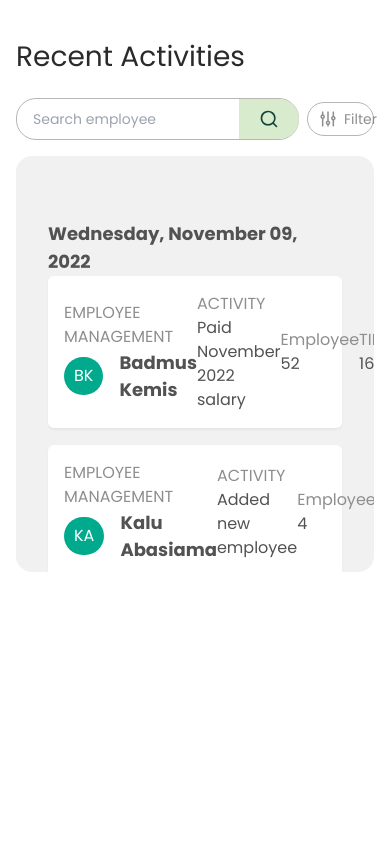
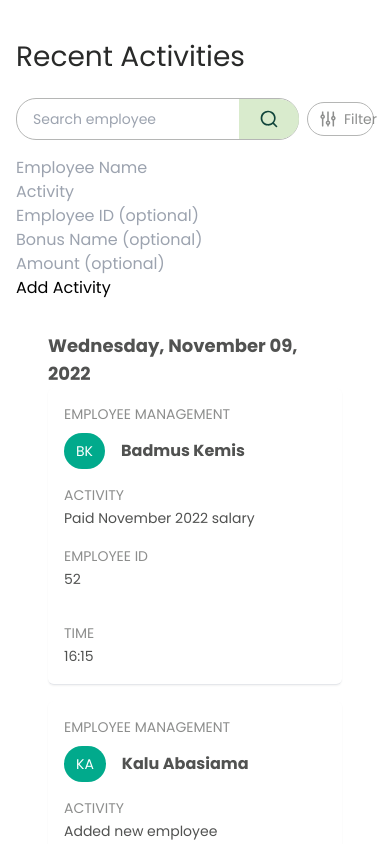
Before and after one commit to SarahHanks04/Eazipay-Project, a React (Vite) app: page /recent-activities in a window 390 px wide. Shown: the top 844 px of the page. Built offline with nearby package versions, Linux system fonts and the light colour scheme.

Commit message:
Activities updated

```diff
--- a/src/Component/Recent Activities/Activities.jsx
+++ b/src/Component/Recent Activities/Activities.jsx
@@ -1,131 +1,95 @@
-// import React, { useEffect, useState } from 'react'
+// import React, { useEffect, useState } from "react";
 // import activitiesData from "../Recent Activities/ActivitiesDataArray";
 // import ActivitiesList from "./ActivitiesList";
-// import AddActivityForm from "./AddActivitiesForm";
 
 // const Activities = () => {
-//     const [filteredActivities, setFilteredActivities] = useState(() => {
-//         // Retrieve Already Saved Activities From LS
-//         const savedActivities = localStorage.getItem("activities");
-//         return savedActivities ? JSON.parse(savedActivities) : activitiesData;
-//       });
+//   const [filteredActivities, setFilteredActivities] = useState(() => {
+//     // Retrieve Already Saved Activities From Local Storage (LS)
+//     const savedActivities = localStorage.getItem("activities");
+//     return savedActivities ? JSON.parse(savedActivities) : activitiesData;
+//   });
 
-//       // Save Activities To LS
-//       useEffect(() => {
-//         localStorage.setItem("activities", JSON.stringify(filteredActivities));
-//       }, [filteredActivities]);
+//   // Save Activities To LS
+//   useEffect(() => {
+//     localStorage.setItem("activities", JSON.stringify(filteredActivities));
+//   }, [filteredActivities]);
 
-//       // Search Functionality
-//       const handleSearch = (query) => {
-//         if (!query) {
-//           setFilteredActivities(activitiesData);
-//         } else {
-//           const result = filteredActivities
-//             .map((day) => ({
-//               ...day,
-//               records: day.records.filter((record) =>
-//                 record.employee.toLowerCase().includes(query.toLowerCase())
-//               ),
-//             }))
-//             .filter((day) => day.records.length > 0);
-//           setFilteredActivities(result);
-//         }
+//   // Search Functionality
+//   const handleSearch = (query) => {
+//     if (!query) {
+//       setFilteredActivities(activitiesData);
+//     } else {
+//       const result = filteredActivities
+//         .map((day) => ({
+//           ...day,
+//           records: day.records.filter((record) =>
+//             record.employeeName.toLowerCase().includes(query.toLowerCase())
+//           ),
+//         }))
+//         .filter((day) => day.records.length > 0);
+//       setFilteredActivities(result);
+//     }
+//   };
+
+//   // Filter Functionality
+//   const handleFilter = (filterType) => {
+//     if (!filterType) {
+//       setFilteredActivities(activitiesData);
+//     } else {
+//       const result = filteredActivities
+//         .map((day) => ({
+//           ...day,
+//           records: day.records.filter((record) =>
+//             record.activity.toLowerCase().includes(filterType)
+//           ),
+//         }))
+//         .filter((day) => day.records.length > 0);
+//       setFilteredActivities(result);
+//     }
+//   };
+
+//   // Add New Activity Functionality
+//   const handleAddActivity = (date, newActivity) => {
+//     const existingDateIndex = filteredActivities.findIndex(
+//       (day) => day.date === date
+//     );
+
+//     if (existingDateIndex !== -1) {
+//       const updatedActivities = [...filteredActivities];
+//       updatedActivities[existingDateIndex].records.push(newActivity);
+//       setFilteredActivities(updatedActivities);
+//     } else {
+//       const newDay = {
+//         date,
+//         records: [newActivity],
 //       };
+//       setFilteredActivities([...filteredActivities, newDay]);
+//     }
+//   };
 
-//       // Filter Functionality
-//       const handleFilter = (filterType) => {
-//         if (!filterType) {
-//           setFilteredActivities(activitiesData);
-//         } else {
-//           const result = filteredActivities
-//             .map((day) => ({
-//               ...day,
-//               records: day.records.filter((record) =>
-//                 record.activity.toLowerCase().includes(filterType)
-//               ),
-//             }))
-//             .filter((day) => day.records.length > 0);
-//           setFilteredActivities(result);
-//         }
-//       };
-
-//       // Add New Activity Functionality
-//       const handleAddActivity = (date, newActivity) => {
-//         const existingDateIndex = filteredActivities.findIndex(
-//           (day) => day.date === date
-//         );
-
-//         if (existingDateIndex !== -1) {
-//           const updatedActivities = [...filteredActivities];
-//           updatedActivities[existingDateIndex].records.push(newActivity);
-//           setFilteredActivities(updatedActivities);
-//         } else {
-//           const newDay = {
-//             date,
-//             records: [newActivity],
-//           };
-//           setFilteredActivities([...filteredActivities, newDay]);
-//         }
-//       };
 //   return (
-//     <div className="overflow-y-auto h-[17rem] pt-8 bg-[#F2F1F1] rounded-[16px]">
-//       {/* <AddActivityForm onAddActivity={handleAddActivity} /> */}
+//     <div className="overflow-y-auto h-[26rem] pt-8 bg-[#F2F1F1] rounded-[16px]">
 //       <ActivitiesList activities={filteredActivities} />
 //     </div>
-//   )
-// }
+//   );
+// };
 
-// export default Activities
-
-import React, { useEffect, useState } from "react";
+// export default Activities;
+import React, { useState, useEffect } from "react";
 import activitiesData from "../Recent Activities/ActivitiesDataArray";
 import ActivitiesList from "./ActivitiesList";
+import AddActivityForm from "./AddActivitiesForm";
+
 
 const Activities = () => {
   const [filteredActivities, setFilteredActivities] = useState(() => {
-    // Retrieve Already Saved Activities From Local Storage (LS)
     const savedActivities = localStorage.getItem("activities");
     return savedActivities ? JSON.parse(savedActivities) : activitiesData;
   });
 
-  // Save Activities To LS
   useEffect(() => {
     localStorage.setItem("activities", JSON.stringify(filteredActivities));
   }, [filteredActivities]);
-
-  // Search Functionality
-  const handleSearch = (query) => {
-    if (!query) {
-      setFilteredActivities(activitiesData);
-    } else {
-      const result = filteredActivities
-        .map((day) => ({
-          ...day,
-          records: day.records.filter((record) =>
-            record.employeeName.toLowerCase().includes(query.toLowerCase())
-          ),
-        }))
-        .filter((day) => day.records.length > 0);
-      setFilteredActivities(result);
-    }
-  };
-
-  // Filter Functionality
-  const handleFilter = (filterType) => {
-    if (!filterType) {
-      setFilteredActivities(activitiesData);
-    } else {
-      const result = filteredActivities
-        .map((day) => ({
-          ...day,
-          records: day.records.filter((record) =>
-            record.activity.toLowerCase().includes(filterType)
-          ),
-        }))
-        .filter((day) => day.records.length > 0);
-      setFilteredActivities(result);
-    }
-  };
 
   // Add New Activity Functionality
   const handleAddActivity = (date, newActivity) => {
@@ -147,7 +111,8 @@ const Activities = () => {
   };
 
   return (
-    <div className="overflow-y-auto h-[26rem] pt-8 bg-[#F2F1F1] rounded-[16px]">
+    <div>
+      <AddActivityForm onAddActivity={handleAddActivity} />
       <ActivitiesList activities={filteredActivities} />
     </div>
   );
--- a/src/Component/Recent Activities/ActivitiesItem.jsx
+++ b/src/Component/Recent Activities/ActivitiesItem.jsx
@@ -8,58 +8,52 @@ const ActivitiesItem = ({ activity }) => {
     return initials;
   };
 
-  console.log(activity);
   return (
-    <div className="flex justify-between items-center p-4 border-b mb-4 bg-white rounded-md shadow-sm">
-      <div>
-        <p className="text-[#8D8E8D] text-[16px]">EMPLOYEE MANAGEMENT</p>
-
-        {/* Display employee name with initials next to it */}
+    <div className="flex flex-col md:flex-row justify-between items-start md:items-center p-4 border-b mb-4 bg-white rounded-md shadow-sm space-y-4 md:space-y-0 md:space-x-6">
+      <div className="w-full md:w-auto">
+        <p className="text-[#8D8E8D] text-[14px] md:text-[16px]">EMPLOYEE MANAGEMENT</p>
         {activity?.employee && (
-          <div className="flex items-center gap-4">
-            {/* Conditionally render the initials */}
-            <span className="text-white bg-[#01AA8C] py-[7px] px-[10px] rounded-full">
+          <div className="flex items-center gap-4 mt-2">
+            <span className="text-white bg-[#01AA8C] py-2 px-3 rounded-full text-sm md:text-base">
               {getInitials(activity.employee)}
             </span>
-            <span className="text-[#515251] font-bold text-[18px]">
+            <span className="text-[#515251] font-bold text-[16px] md:text-[18px]">
               {activity.employee}
             </span>
           </div>
         )}
       </div>
 
-      <div>
-        <p className="text-[#8D8E8D] text-[16px]">ACTIVITY</p>
-        <span className="text-[#515251]">{activity.activity}</span>
+      <div className="w-full md:w-auto">
+        <p className="text-[#8D8E8D] text-[14px] md:text-[16px]">ACTIVITY</p>
+        <span className="text-[#515251] text-sm md:text-base">{activity.activity}</span>
       </div>
 
-      <div>
-        <p className="text-[#8D8E8D] text-[16px]">Employee</p>
-        {/* Display id only if it's present */}
-        {activity.id ? (
-          <span className="text-[#515251]">{activity.id}</span>
-        ) : (
-          <span className="text-[#515251]">No ID</span>
-        )}
+      <div className="w-full md:w-auto">
+        <p className="text-[#8D8E8D] text-[14px] md:text-[16px]">EMPLOYEE ID</p>
+        <span className="text-[#515251] text-sm md:text-base">
+          {activity.id ? activity.id : "No ID"}
+        </span>
       </div>
 
-      <div>
+      <div className="flex justify-between w-full md:w-auto md:gap-8">
         {activity.bonusName && (
           <div>
-            <p className="text-[#8D8E8D] text-[16px]">BONUS</p>
-            <span className="text-[#515251]">{activity.bonusName}</span>
+            <p className="text-[#8D8E8D] text-[14px] md:text-[16px]">BONUS</p>
+            <span className="text-[#515251] text-sm md:text-base">{activity.bonusName}</span>
           </div>
         )}
         {activity.amount && (
           <div>
-            <p className="text-[#8D8E8D] text-[16px]">AMOUNT</p>
-            <span className="text-red-600 font-bold">{activity.amount}</span>
+            <p className="text-[#8D8E8D] text-[14px] md:text-[16px]">AMOUNT</p>
+            <span className="text-red-600 font-bold text-sm md:text-base">{activity.amount}</span>
           </div>
         )}
       </div>
-      <div>
-        <p className="text-[#8D8E8D] text-[16px]">TIME</p>
-        <span className="text-[#515251]">{activity.time}</span>
+
+      <div className="w-full md:w-auto">
+        <p className="text-[#8D8E8D] text-[14px] md:text-[16px]">TIME</p>
+        <span className="text-[#515251] text-sm md:text-base">{activity.time}</span>
       </div>
     </div>
   );
--- a/src/Component/Recent Activities/AddActivitiesForm.jsx
+++ b/src/Component/Recent Activities/AddActivitiesForm.jsx
@@ -1,6 +1,5 @@
 import React, { useState } from "react";
 import Modal from "react-modal";
-import "../Recent Activities/AddActivitiesModal.css";
 
 // Set app element for accessibility
 Modal.setAppElement("#root");
@@ -15,29 +14,12 @@ const AddActivityForm = ({ onAddActivity }) => {
 
   const handleSubmit = (e) => {
     e.preventDefault();
+
     if (!employee || !activity) {
-      setModalIsOpen(true);
+      setModalIsOpen(true); // show error if employee or activity is missing
       return;
     }
 
-    // Add New Activity Functionality
-    const handleAddActivity = (date, newActivity) => {
-      const existingDateIndex = filteredActivities.findIndex(
-        (day) => day.date === date
-      );
-
-      if (existingDateIndex !== -1) {
-        const updatedActivities = [...filteredActivities];
-        updatedActivities[existingDateIndex].records.push(newActivity);
-        setFilteredActivities(updatedActivities);
-      } else {
-        const newDay = {
-          date,
-          records: [newActivity],
-        };
-        setFilteredActivities([...filteredActivities, newDay]);
-      }
-    };
     const currentDate = new Date();
     const day = currentDate.toLocaleString("en-us", { weekday: "long" });
     const month = currentDate.toLocaleString("en-us", { month: "long" });
@@ -56,9 +38,10 @@ const AddActivityForm = ({ onAddActivity }) => {
       amount,
     };
 
+    // Pass the new activity to the parent component
     onAddActivity(date, newActivity);
 
-    // Clear input fields
+    // Clear form inputs
     setEmployee("");
     setActivity("");
     setId("");
@@ -75,13 +58,12 @@ const AddActivityForm = ({ onAddActivity }) => {
 
   return (
     <div>
-      <form onSubmit={handleSubmit} className="mb-4">
+      <form onSubmit={handleSubmit}>
         <input
           type="text"
           placeholder="Employee Name"
           value={employee}
           onChange={(e) => setEmployee(e.target.value)}
-          className="border rounded px-4 py-2 mr-2"
           required
         />
         <input
@@ -89,53 +71,32 @@ const AddActivityForm = ({ onAddActivity }) => {
           placeholder="Activity"
           value={activity}
           onChange={(e) => setActivity(e.target.value)}
-          className="border rounded px-4 py-2 mr-2"
           required
         />
         <input
           type="number"
-          placeholder="Employee ID(optional)"
+          placeholder="Employee ID (optional)"
           value={id}
           onChange={(e) => setId(e.target.value)}
-          className="border rounded px-4 py-2 mr-2"
         />
         <input
           type="text"
-          placeholder="Bonus Name(optional)"
+          placeholder="Bonus Name (optional)"
           value={bonusName}
           onChange={(e) => setBonusName(e.target.value)}
-          className="border rounded px-4 py-2 mr-2"
         />
         <input
           type="text"
-          placeholder="Amount(optional)"
+          placeholder="Amount (optional)"
           value={amount}
           onChange={(e) => setAmount(e.target.value)}
-          className="border rounded px-4 py-2 mr-2"
         />
-        <button
-          type="submit"
-          className="bg-blue-500 text-white px-4 py-2 rounded"
-        >
-          Add Activity
-        </button>
+        <button type="submit">Add Activity</button>
       </form>
 
-      {/* React Modal */}
-      <Modal
-        isOpen={modalIsOpen}
-        onRequestClose={closeModal}
-        contentLabel="Activity Added"
-        className="modal"
-        overlayClassName="modal-overlay"
-      >
-        <h2 className="text-xl font-bold mb-4">Activity Added Successfully!</h2>
-        <button
-          onClick={closeModal}
-          className="bg-blue-500 text-white px-4 py-2 rounded"
-        >
-          Close
-        </button>
+      <Modal isOpen={modalIsOpen} onRequestClose={closeModal}>
+        <h2>Activity Added Successfully!</h2>
+        <button onClick={closeModal}>Close</button>
       </Modal>
     </div>
   );
```
